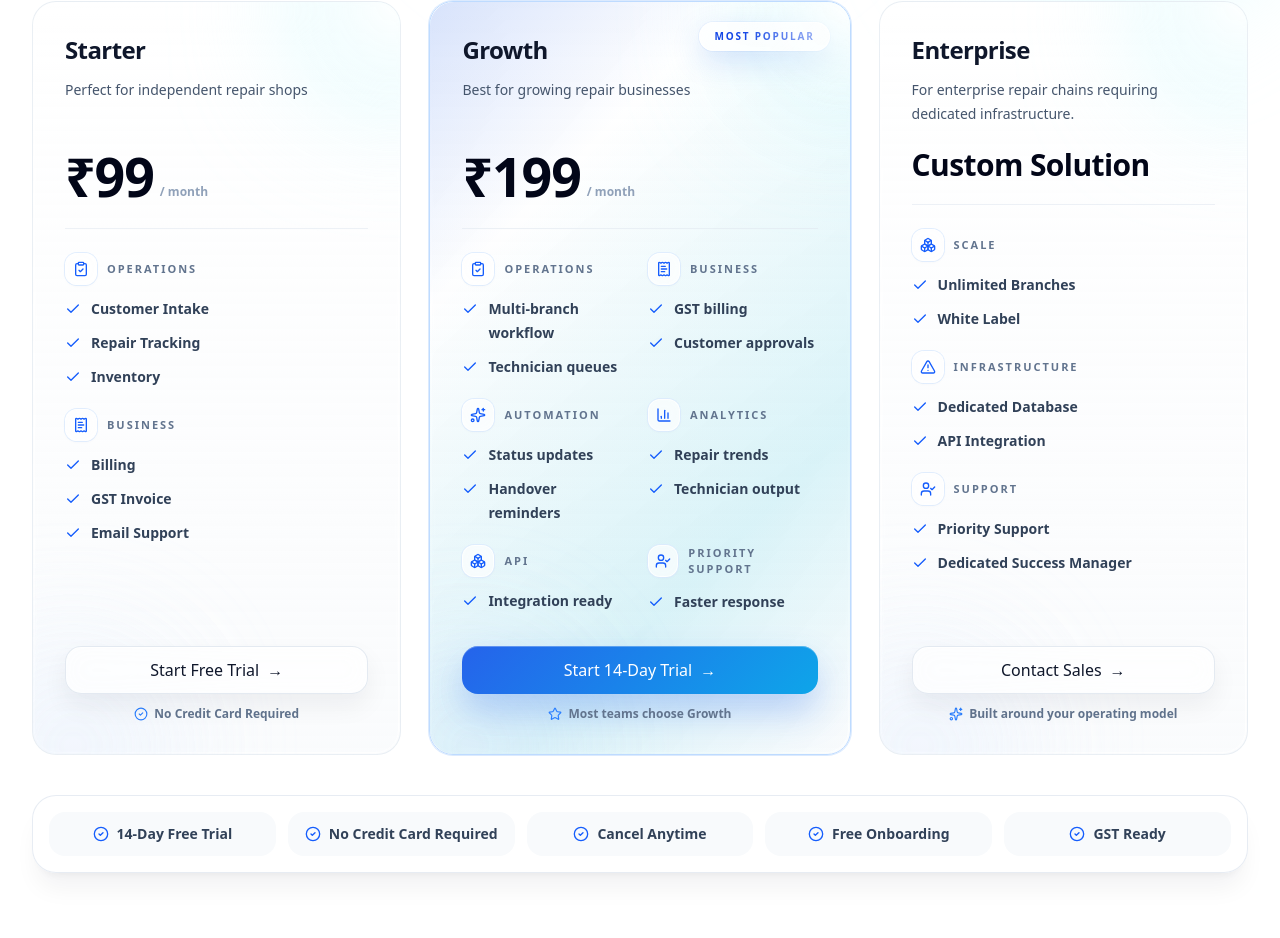
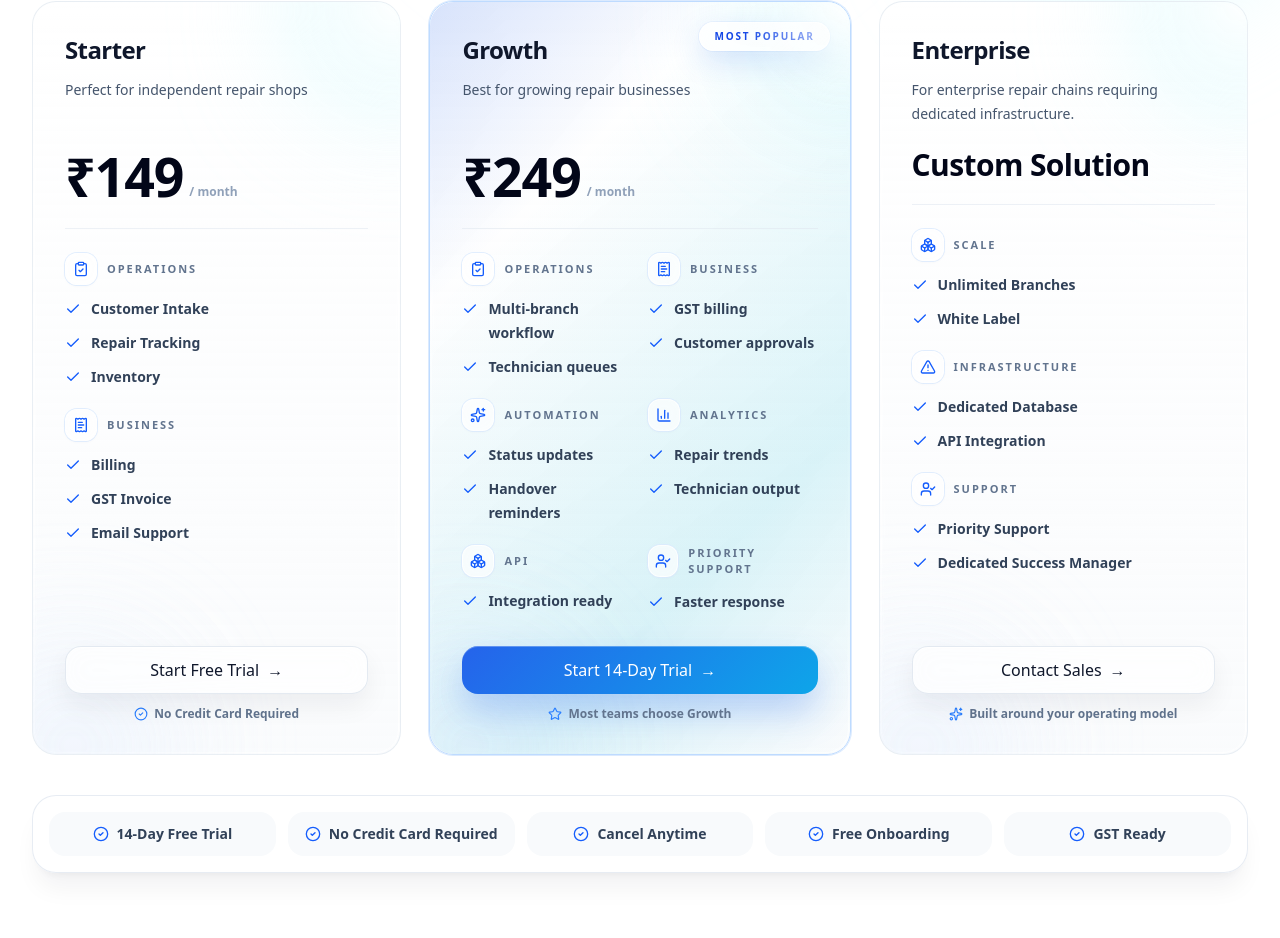
Before and after one commit to AshishOrgs/kariger-frontend, a React (Vite) app: page / in a window 1280 px wide. Shown: the part 4982-5920 px from the top of the page. Built offline with nearby package versions, Linux system fonts and the light colour scheme; no server answers.

Commit message:
feat(pricing): update Starter to 149/mo and Growth to 249/mo, annual auto-recalculates

```diff
--- a/src/pages/PublicPage/LandingPage.jsx
+++ b/src/pages/PublicPage/LandingPage.jsx
@@ -313,8 +313,8 @@ export function LandingPage() {
     {
       name: "Starter",
       desc: "Perfect for independent repair shops",
-      price: getPlanPrice(99),
-      annualSavings: getAnnualSavings(99),
+      price: getPlanPrice(149),
+      annualSavings: getAnnualSavings(149),
       groups: [
         {
           title: "Operations",
@@ -335,8 +335,8 @@ export function LandingPage() {
     {
       name: "Growth",
       desc: "Best for growing repair businesses",
-      price: getPlanPrice(199),
-      annualSavings: getAnnualSavings(199),
+      price: getPlanPrice(249),
+      annualSavings: getAnnualSavings(249),
       groups: [
         {
           title: "Operations",
```
